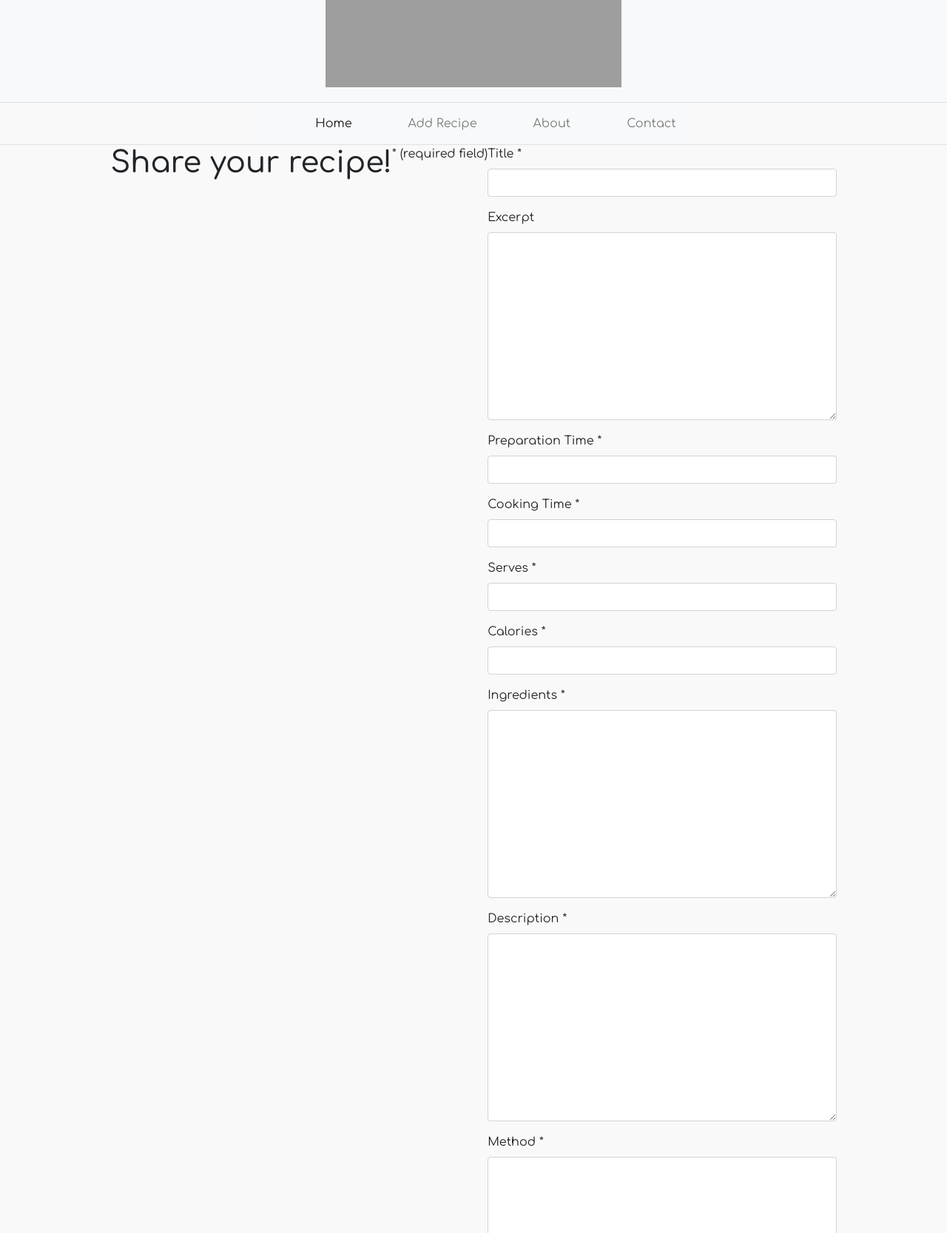
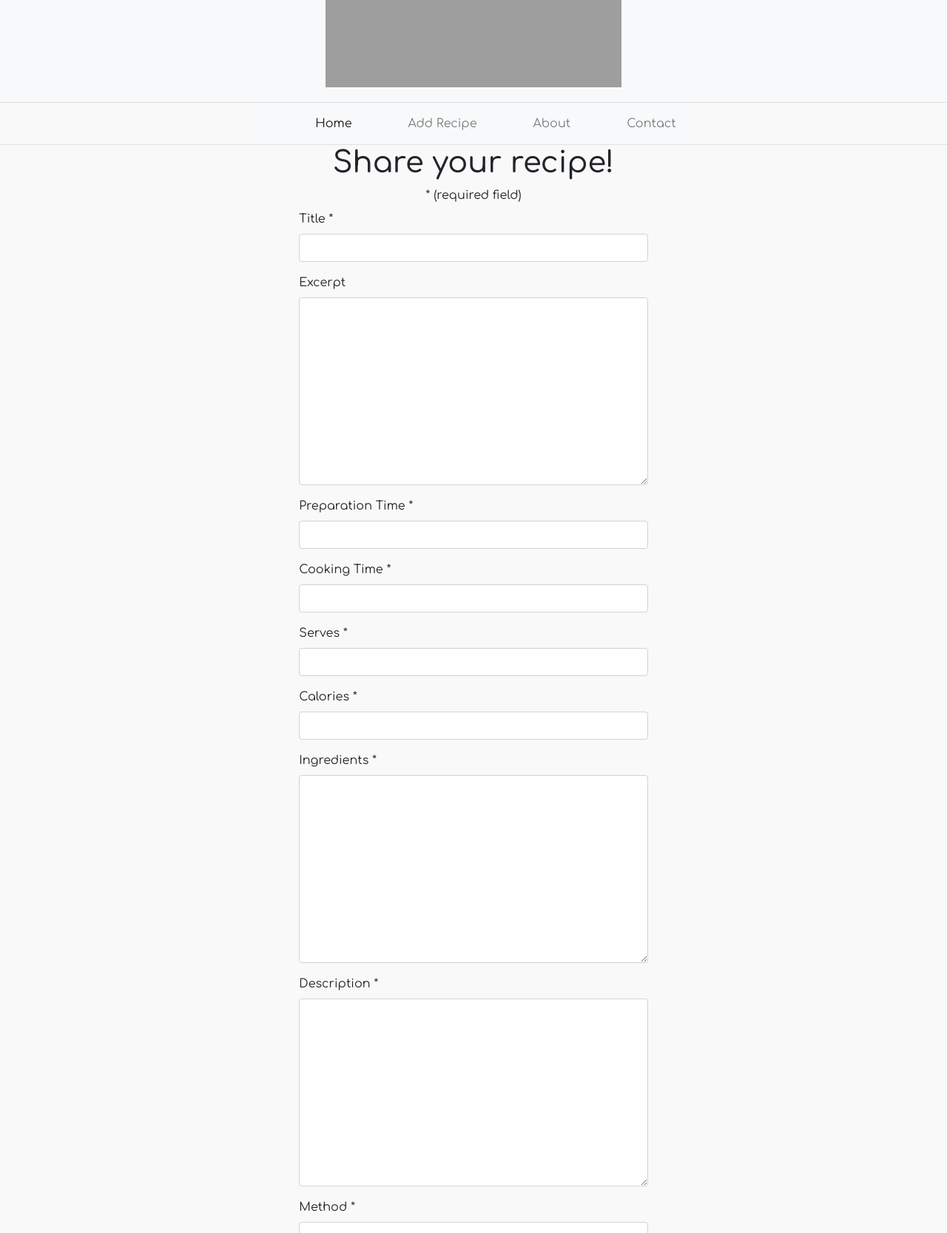
Before and after one commit to Code-Institute-Submissions/pagioro-Project-Milestone-4---Blog_NovResub, a Django app: page /addrecipe in a window 1280 px wide. Shown: the part 253-1920 px from the top of the page at 74% size. Run offline with Django 3.2, Linux system fonts and the light colour scheme; the visitor is signed in with stand-in values (Sample User, id 1); some libraries are stand-ins or nearby versions; grey boxes are pictures that could not be loaded.

Commit message:
Add flex box to the add_recipe

```diff
--- a/static/css/style.css
+++ b/static/css/style.css
@@ -167,6 +167,8 @@ i {
 .add-recipe-table {
   display: flex;
   justify-content: center;
+  align-items: center;
+  flex-direction: column;
 }
 
 /* --- CONTINUE READING post_detail.html --- */
```
